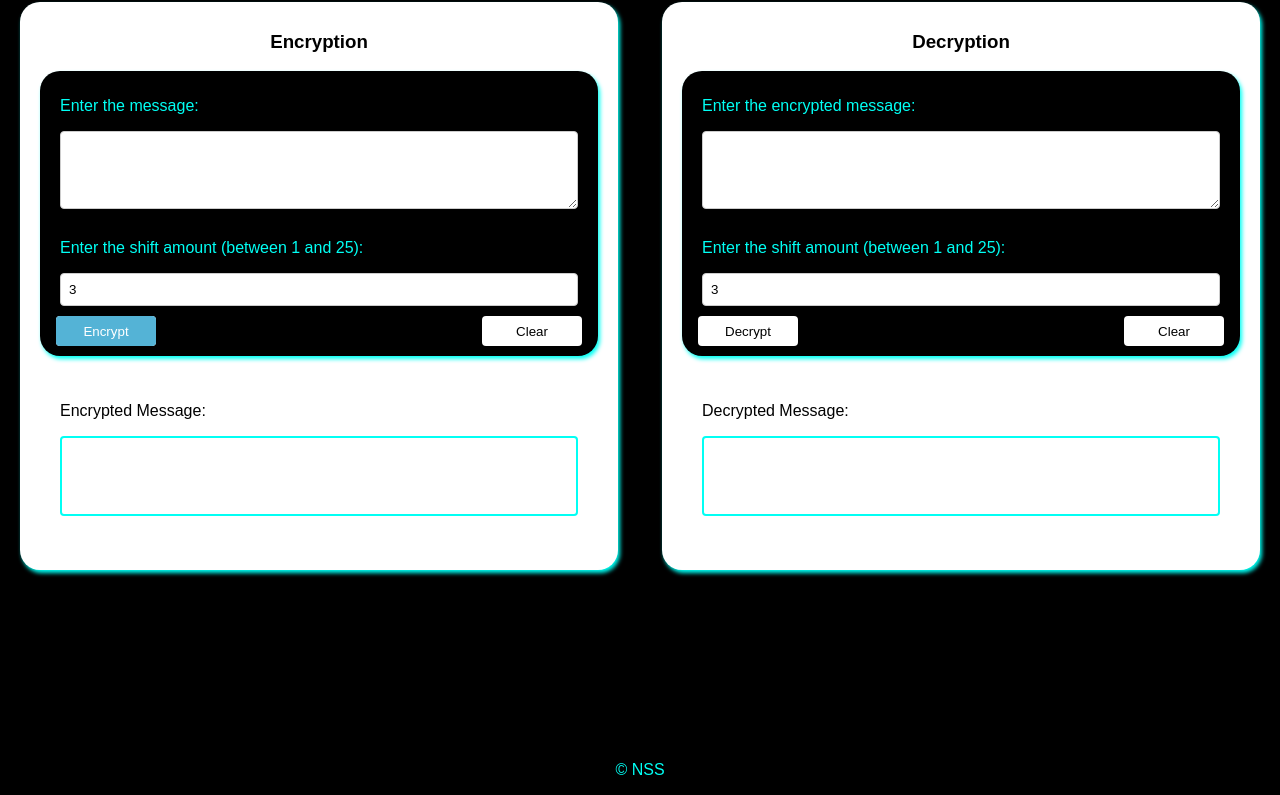
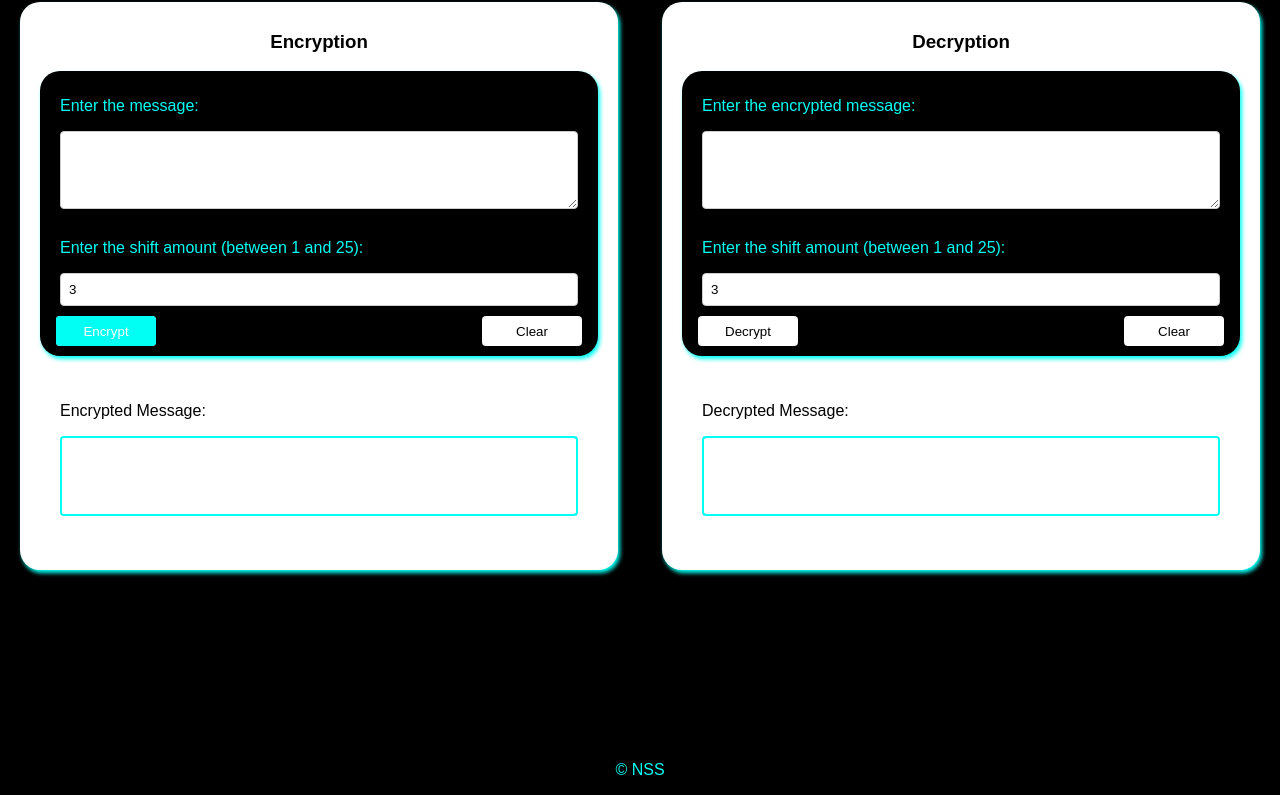
Before and after one commit to Ayan02-coder/Caesar-cipher, a plain HTML site: page index.html in a window 1280 px wide. In both pictures the pointer is over the button "Encrypt". Shown: the part 78-873 px from the top of the page. Drawn offline with Linux system fonts and the light colour scheme.

Commit message:
Update style.css

```diff
--- a/style.css
+++ b/style.css
@@ -54,7 +54,7 @@ body {
         padding: 10px 20px;
         cursor: pointer;
 
-		box-shadow: inset 0 0 0 0 lightblue;
+		box-shadow: inset 0 0 0 0 #01fff4;
 
 		margin: 0 -.25rem;
 		padding: 0 .25rem;
@@ -62,7 +62,7 @@ body {
     }
 
     .input button:hover {
-        box-shadow: inset 100px 0 0 0 #54b3d6;
+        box-shadow: inset 100px 0 0 0 #01fff4;
 		color: white;
     }
 
```
